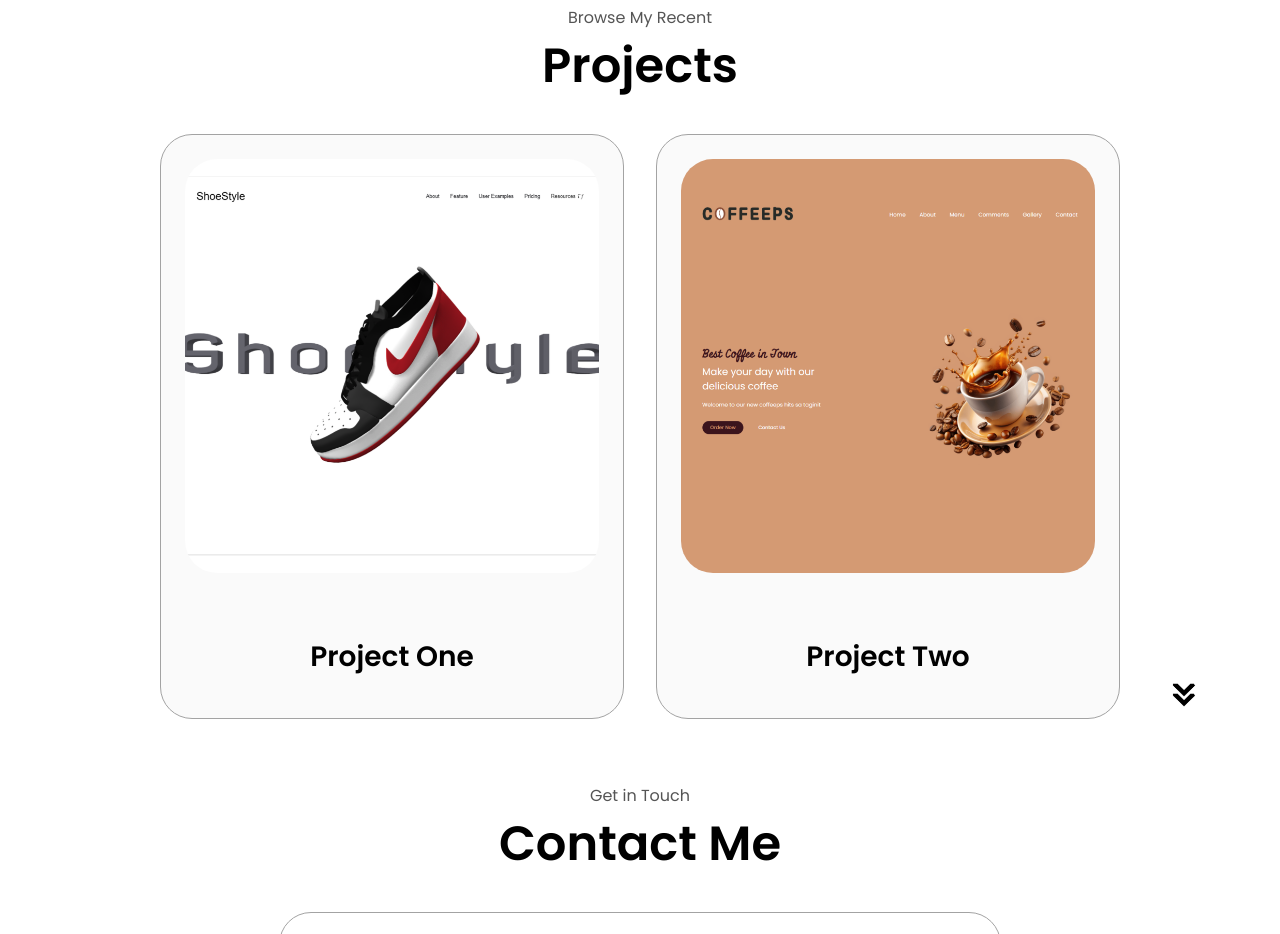
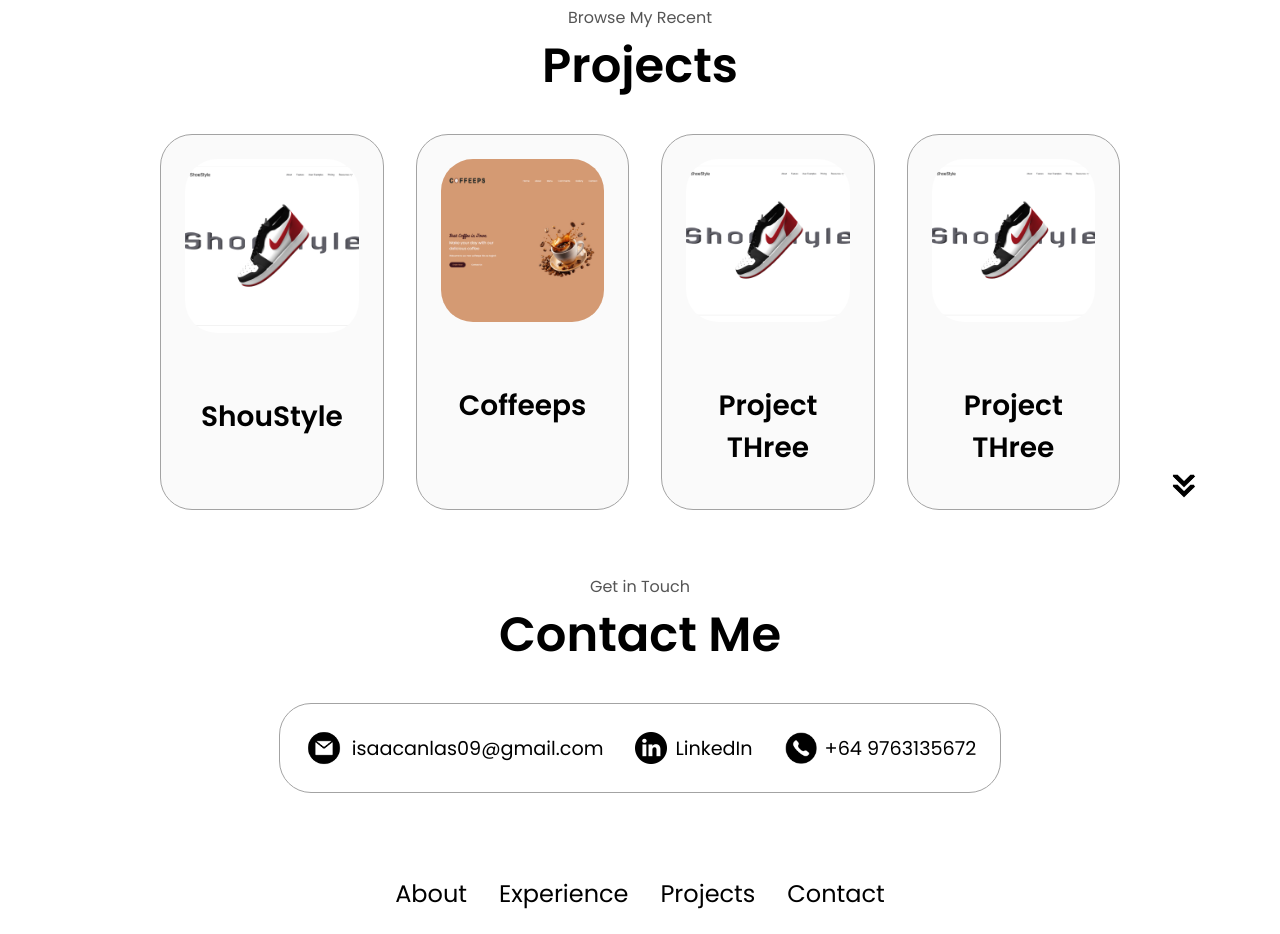
Before and after one commit to isaki-09/IsaacCanlas, a plain HTML site: page index.html in a window 1280 px wide. Shown: the part 2480-3414 px from the top of the page. Drawn offline with nearby package versions, Linux system fonts and the light colour scheme.

Commit message:
Update index.html

```diff
--- a/index.html
+++ b/index.html
@@ -300,7 +300,7 @@
                   Your browser does not support the video tag.
                 </video>
               </div>
-              <h2 class="experience-sub-title project-title">Project One</h2>
+              <h2 class="experience-sub-title project-title">ShouStyle</h2>
             </div>
           </div>
 
@@ -315,11 +315,66 @@
                   Your browser does not support the video tag.
                 </video>
               </div>
-              <h2 class="experience-sub-title project-title">Project Two</h2>
+              <h2 class="experience-sub-title project-title">Coffeeps</h2>
             </div>
           </div>
+
+          <div class="details-container color-container">
+            <div class="article-container">
+              <a href="https://isaki-09.github.io/shoeStyle/" target="_blank" class="anchor-effect">
+              <img src="./assets/project-1.png" alt="Project 1" class="project-img hover-image" data-video-popup="videoPopup1">
+              </a>
+                <div id="videoPopup1" class="video-popup">
+                  <video width="300" height="auto" autoplay muted loop>
+                  <source src="./assets/Shoestyle.mp4" type="video/mp4">
+                  Your browser does not support the video tag.
+                </video>
+              </div>
+              <h2 class="experience-sub-title project-title">Project THree</h2>
+            </div>
         </div>
+       <div class="details-container color-container">
+            <div class="article-container">
+              <a href="https://isaki-09.github.io/shoeStyle/" target="_blank" class="anchor-effect">
+              <img src="./assets/project-1.png" alt="Project 1" class="project-img hover-image" data-video-popup="videoPopup1">
+              </a>
+                <div id="videoPopup1" class="video-popup">
+                  <video width="300" height="auto" autoplay muted loop>
+                  <source src="./assets/Shoestyle.mp4" type="video/mp4">
+                  Your browser does not support the video tag.
+                </video>
+              </div>
+              <h2 class="experience-sub-title project-title">Project THree</h2>
+            </div>
       </div>
+
+      <!-- <div class="details-container color-container">
+            <div class="article-container">
+              <a href="https://isaki-09.github.io/shoeStyle/" target="_blank" class="anchor-effect">
+              <img src="./assets/project-1.png" alt="Project 1" class="project-img hover-image" data-video-popup="videoPopup1">
+              </a>
+                <div id="videoPopup1" class="video-popup">
+                  <video width="300" height="auto" autoplay muted loop>
+                  <source src="./assets/Shoestyle.mp4" type="video/mp4">
+                  Your browser does not support the video tag.
+                </video>
+              </div>
+              <h2 class="experience-sub-title project-title">Project THree</h2>
+            </div>
+
+          <div class="details-container color-container">
+            <div class="article-container">
+              <a href="https://isaki-09.github.io/shoeStyle/" target="_blank" class="anchor-effect">
+              <img src="./assets/project-1.png" alt="Project 1" class="project-img hover-image" data-video-popup="videoPopup1">
+              </a>
+                <div id="videoPopup1" class="video-popup">
+                  <video width="300" height="auto" autoplay muted loop>
+                  <source src="./assets/Shoestyle.mp4" type="video/mp4">
+                  Your browser does not support the video tag.
+                </video>
+              </div>
+              <h2 class="experience-sub-title project-title">Project Four</h2>
+            </div> -->
       <img
         src="./assets/arrow.png"
         alt="Arrow icon"
```
